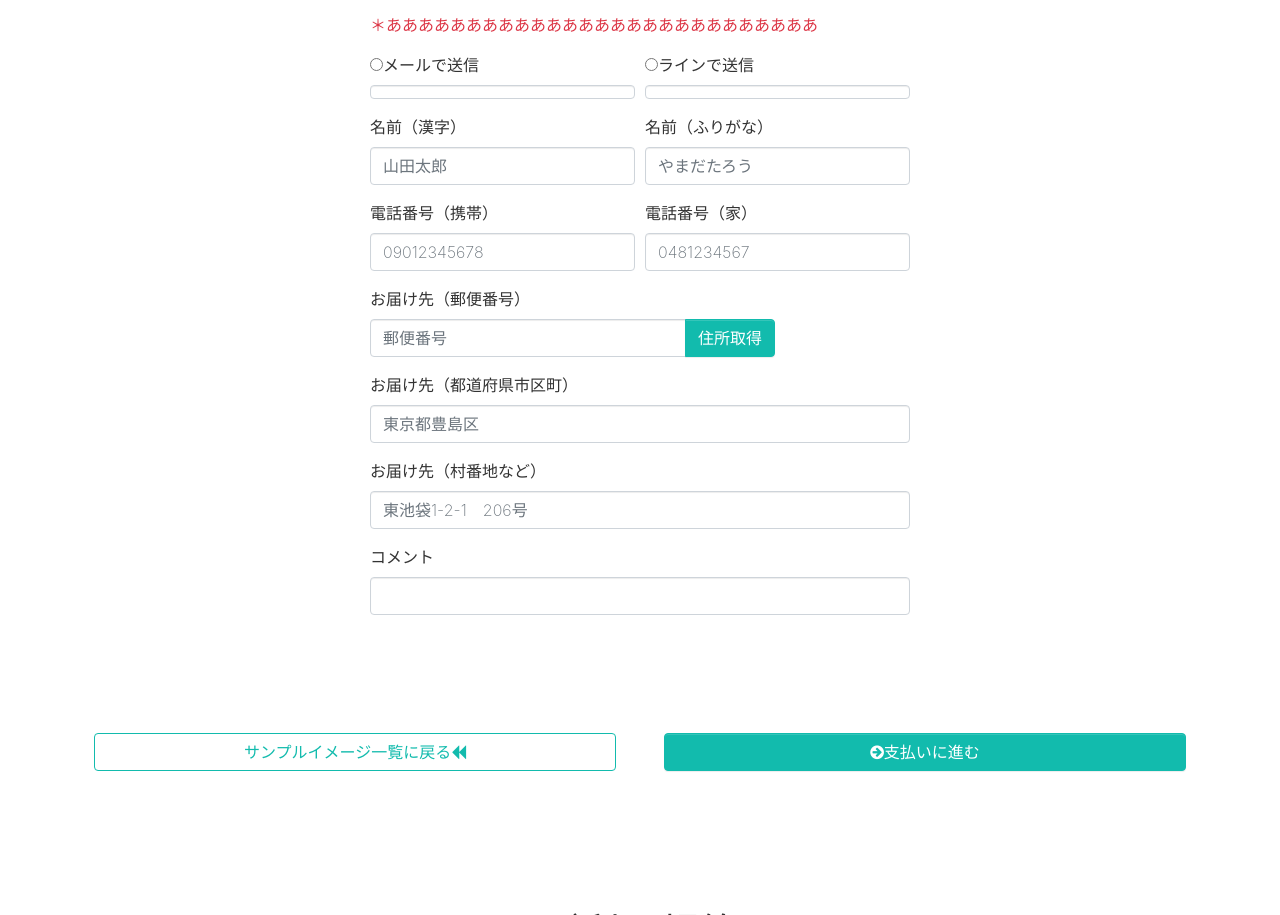
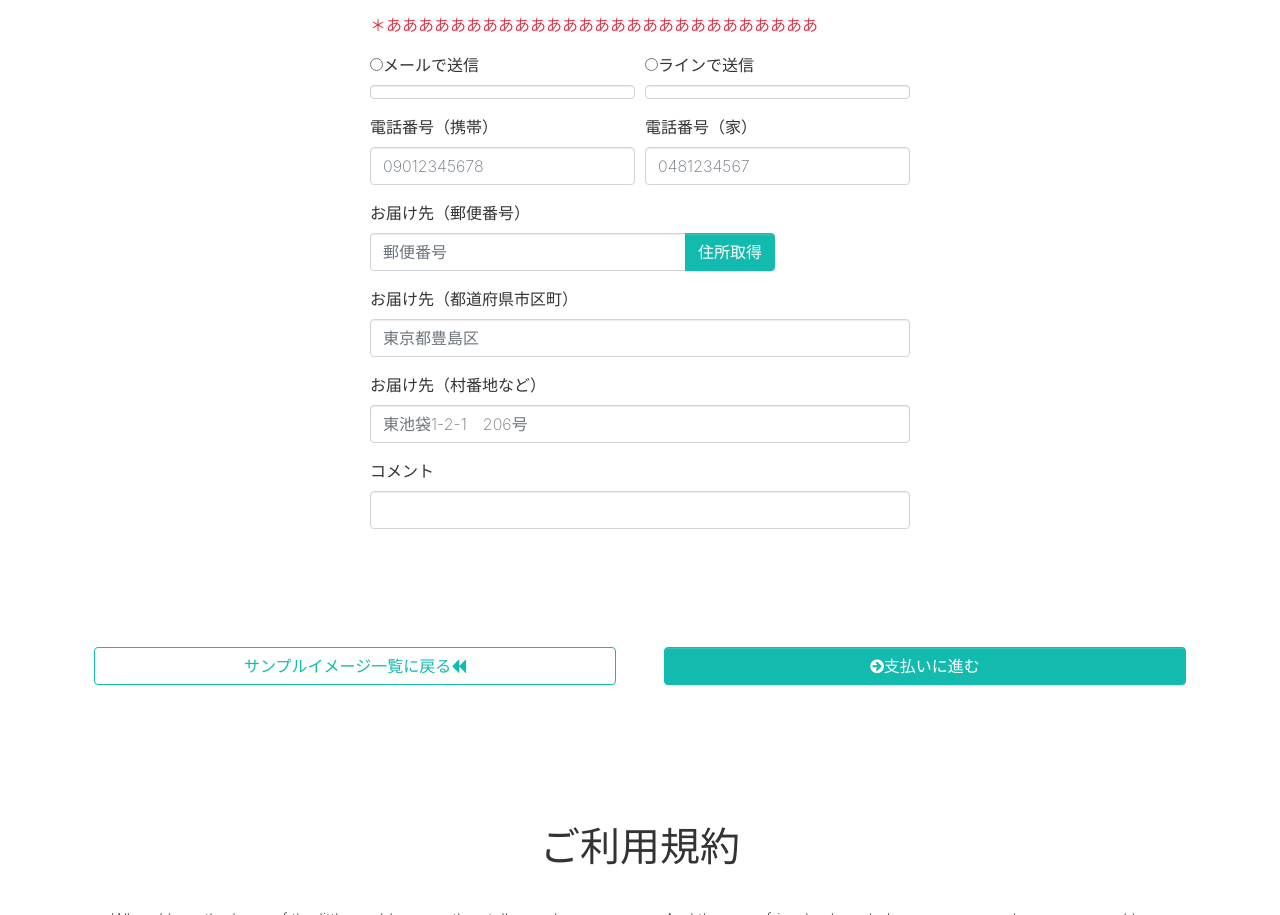
Before and after one commit to kkyun8/world_caricature_mock, a plain HTML site: page order.html in a window 1280 px wide. Shown: the part 2512-3427 px from the top of the page. Drawn offline with nearby package versions, Linux system fonts and the light colour scheme.

Commit message:
一部修正

```diff
--- a/order.html
+++ b/order.html
@@ -205,10 +205,6 @@
               </div>
             </div>
             <div class="form-row">
-              <div class="form-group col-md-6"> <label><b>名前（漢字）</b></label> <input type="text" class="form-control" placeholder="山田太郎"> </div>
-              <div class="form-group col-md-6"> <label><b>名前（ふりがな）</b></label> <input type="text" class="form-control" placeholder="やまだたろう"> </div>
-            </div>
-            <div class="form-row">
               <div class="form-group col-md-6"> <label><b>電話番号（携帯）</b></label> <input type="text" class="form-control" placeholder="09012345678"> </div>
               <div class="form-group col-md-6"> <label><b class="">電話番号（家）</b></label> <input type="text" class="form-control" placeholder="0481234567"> </div>
             </div>
```
